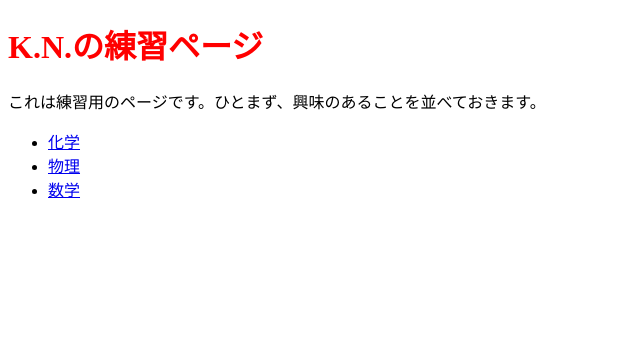
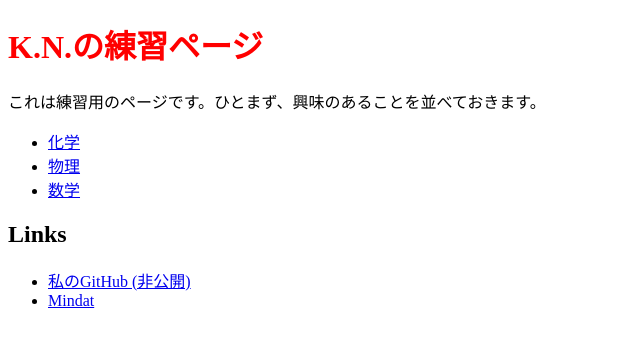
Before and after one commit to K-N-123/k-n-123.github.io, a plain HTML site: page index.html in a window 1280 px wide. Shown: the whole page, without its empty margins (0-640 px from the left). Drawn offline with Linux system fonts and the light colour scheme.

Commit message:
Update index.html

```diff
--- a/index.html
+++ b/index.html
@@ -18,6 +18,11 @@
 			<li><a href="phys.html">物理</a></li>
 			<li><a href="math.html">数学</a></li>
 		</ul>
+		<h2>Links</h2>
+		<ul>
+			<li><a href="https://github.com/K-N-123">私のGitHub (非公開)</a></li>
+			<li><a href="https://www.mindat.org/">Mindat</a></li>
+		</ul>
 	</body>
 
 
```
